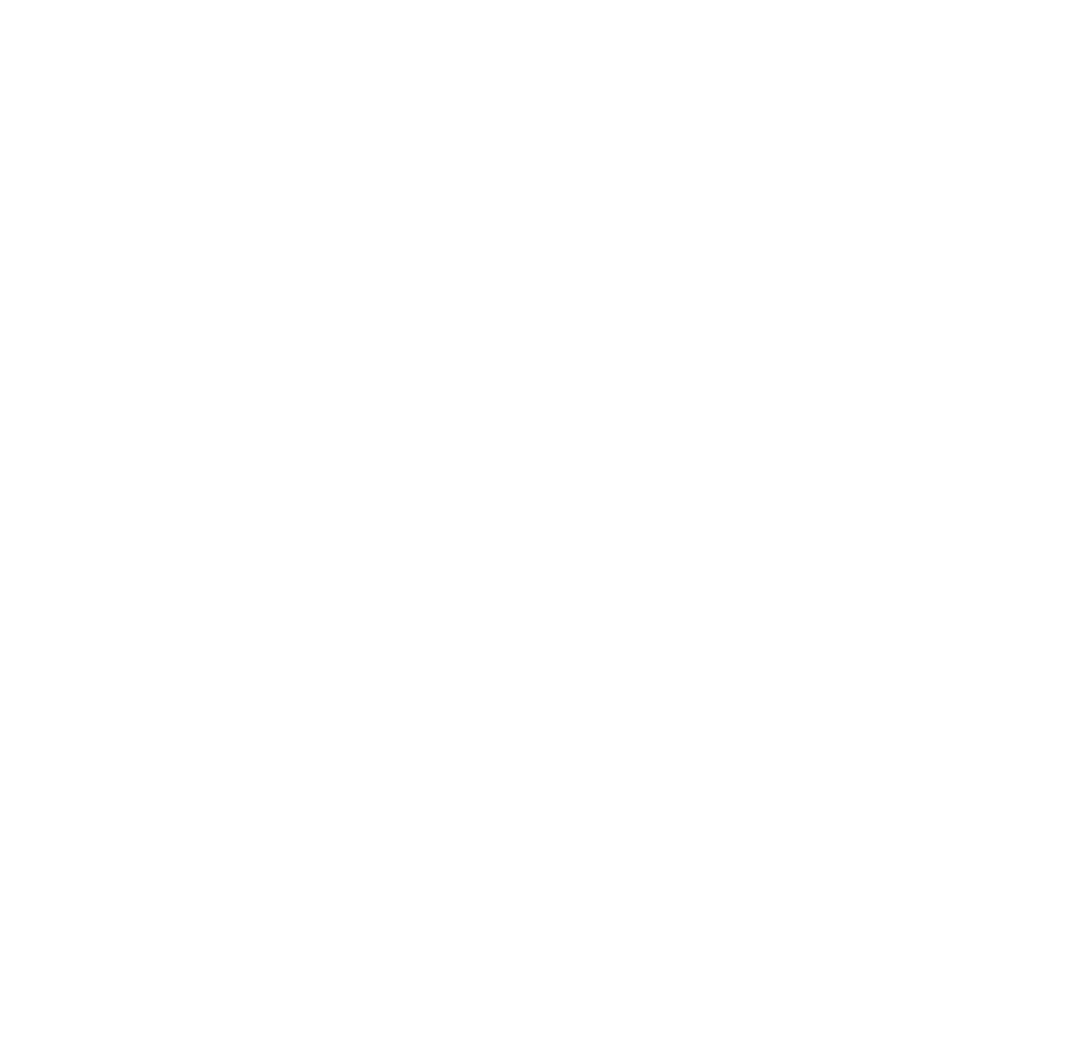
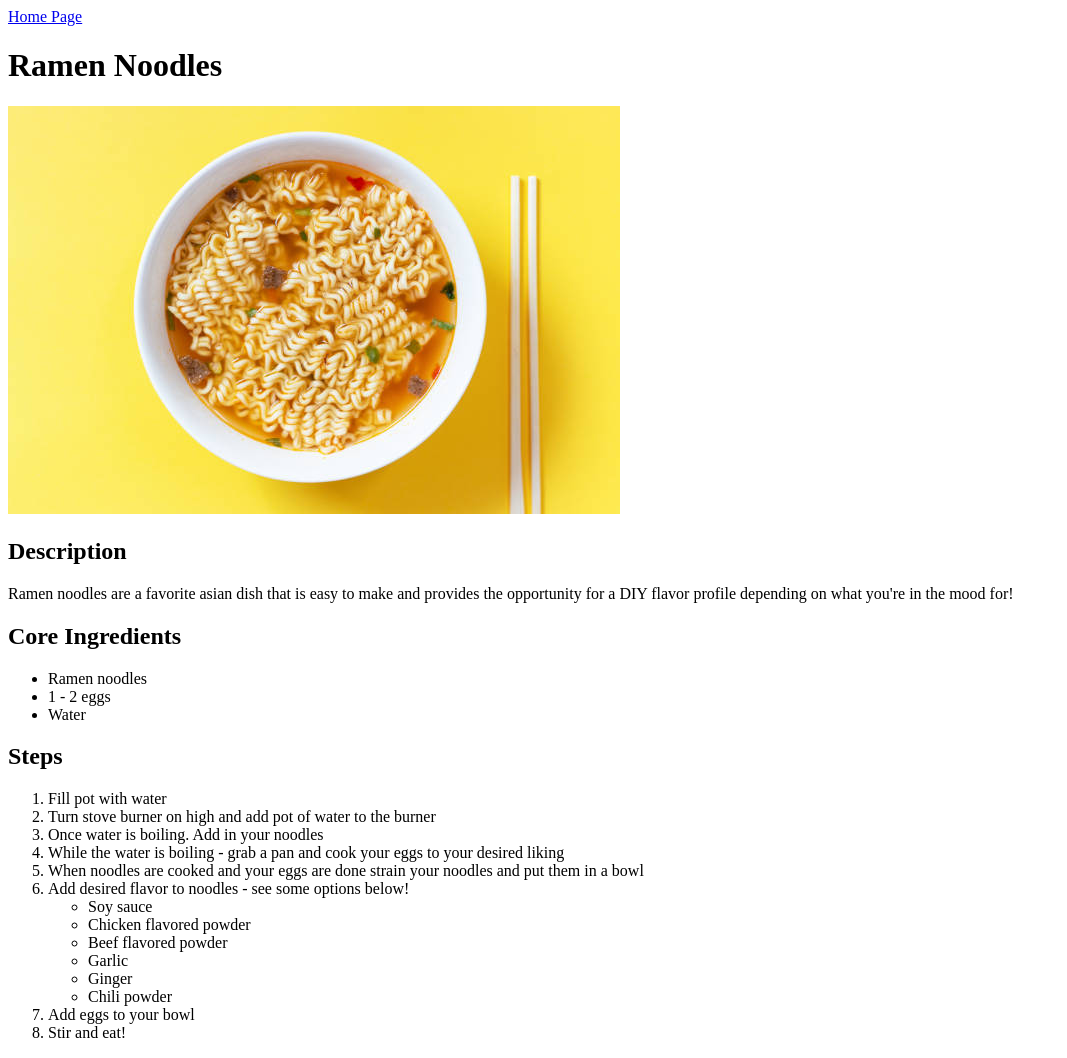
Before and after one commit to dfindlay13/odin-recipes, a plain HTML site: page html/recipes/ramen_noodles.html in a window 1280 px wide. Shown: the whole page, without its empty margins (0-1067 px from the left). Before the commit the page ends 800 px from the top, so only its background shows below. Drawn offline with Linux system fonts and the light colour scheme.

Commit message:
Completed Ramen Noodles webpage content and added ramen picture to folder

```diff
--- a/html/recipes/ramen_noodles.html
+++ b/html/recipes/ramen_noodles.html
@@ -1,4 +1,46 @@
 <!DOCTYPE html>
 <html lang="en">
+    <head>
+        <meta charset = "UTF-8">
+        <title>Ramen Noodles</title>
+    </head>
 
+    <body>
+        <a href="../index.html" target="_blank" rel="noopener no referrer">Home Page</a>
+        <h1>Ramen Noodles</h1>
+        <img src="../../images/ramen_noodles.jpg" alt="Ramen Noodles">
+
+        <h2>Description</h2>
+        <p>
+            Ramen noodles are a favorite asian dish that is easy to make and provides the opportunity for a DIY
+            flavor profile depending on what you're in the mood for!
+        </p>
+
+        <h2>Core Ingredients</h2>
+        <ul>
+            <li>Ramen noodles</li>
+            <li>1 - 2 eggs</li>
+            <li>Water</li>
+        </ul>
+
+        <h2>Steps</h2>
+        <ol>
+            <li>Fill pot with water</li>
+            <li>Turn stove burner on high and add pot of water to the burner</li>
+            <li>Once water is boiling. Add in your noodles</li>
+            <li>While the water is boiling - grab a pan and cook your eggs to your desired liking</li>
+            <li>When noodles are cooked and your eggs are done strain your noodles and put them in a bowl</li>
+            <li>Add desired flavor to noodles - see some options below!</li>
+                <ul>
+                    <li>Soy sauce</li>
+                    <li>Chicken flavored powder</li>
+                    <li>Beef flavored powder</li>
+                    <li>Garlic</li>
+                    <li>Ginger</li>
+                    <li>Chili powder</li>
+                </ul>
+            <li>Add eggs to your bowl</li>
+            <li>Stir and eat!</li>
+        </ol>
+    </body>
 </html>
```
Also changed, not shown: images/ramen_noodles.jpg (added).
